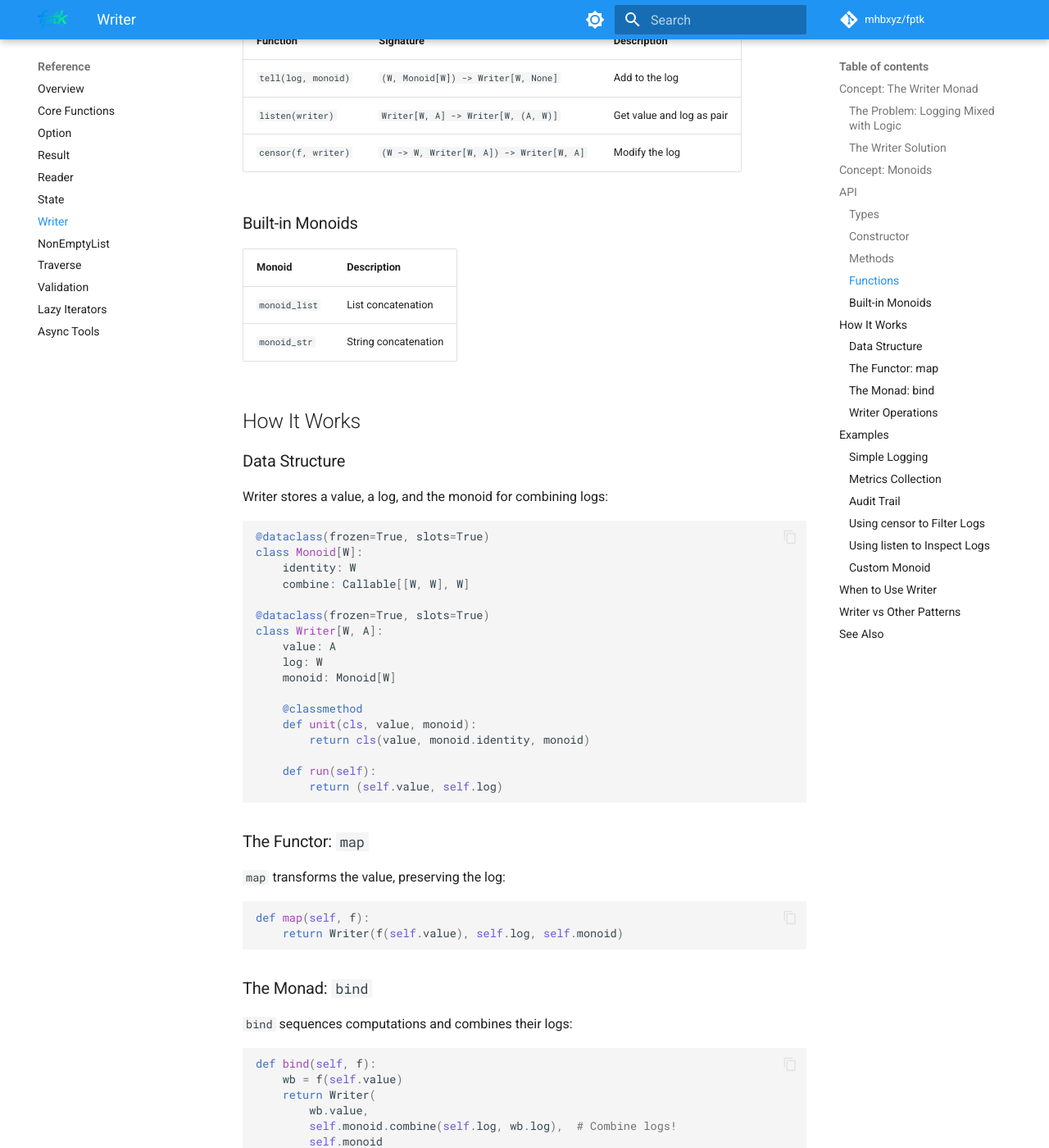
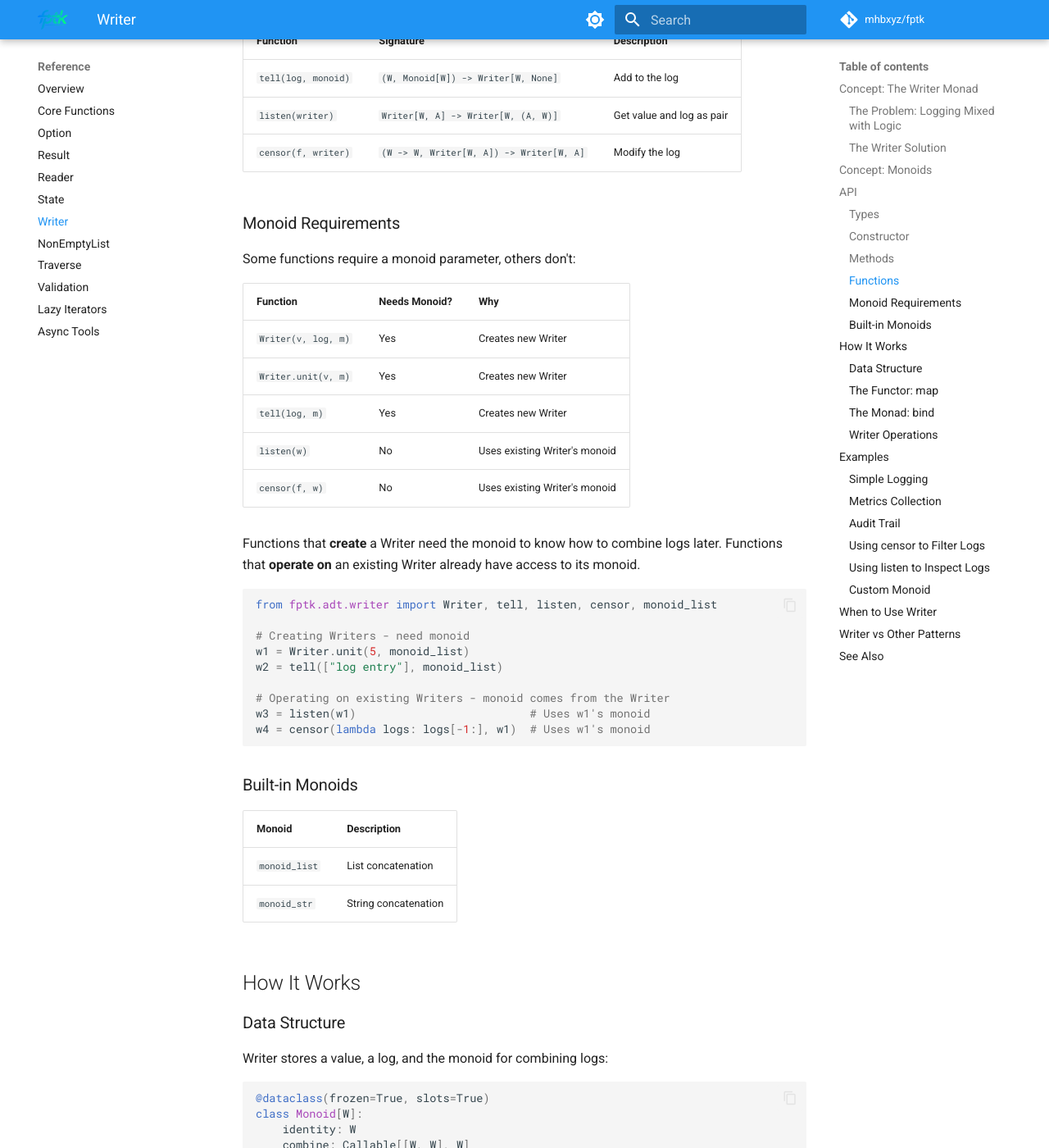
Before and after one commit to mhbxyz/fptk, an MkDocs documentation site: the page built from docs/reference/writer.md, in a window 1280 px wide and 1400 px high, scrolled down 3086 px. Shown: the whole window at 82% size. Built offline with MkDocs 1.6.1 and Material for MkDocs 9.7.7, drawn with Linux system fonts in a browser that asks for light colours; comment, search, counter and statistics services are not loaded.

Commit message:
docs: document Writer monoid requirements pattern
Explain why tell/unit need a monoid parameter while listen/censor don't:
functions that create Writers need the monoid, functions that operate
on existing Writers use the Writer's monoid.

Closes #15

````diff
--- a/docs/reference/writer.md
+++ b/docs/reference/writer.md
@@ -123,6 +123,32 @@ w = Writer(42, ["started"], monoid_list)
 | `tell(log, monoid)` | `(W, Monoid[W]) -> Writer[W, None]` | Add to the log |
 | `listen(writer)` | `Writer[W, A] -> Writer[W, (A, W)]` | Get value and log as pair |
 | `censor(f, writer)` | `(W -> W, Writer[W, A]) -> Writer[W, A]` | Modify the log |
+
+### Monoid Requirements
+
+Some functions require a monoid parameter, others don't:
+
+| Function | Needs Monoid? | Why |
+|----------|---------------|-----|
+| `Writer(v, log, m)` | Yes | Creates new Writer |
+| `Writer.unit(v, m)` | Yes | Creates new Writer |
+| `tell(log, m)` | Yes | Creates new Writer |
+| `listen(w)` | No | Uses existing Writer's monoid |
+| `censor(f, w)` | No | Uses existing Writer's monoid |
+
+Functions that **create** a Writer need the monoid to know how to combine logs later. Functions that **operate on** an existing Writer already have access to its monoid.
+
+```python
+from fptk.adt.writer import Writer, tell, listen, censor, monoid_list
+
+# Creating Writers - need monoid
+w1 = Writer.unit(5, monoid_list)
+w2 = tell(["log entry"], monoid_list)
+
+# Operating on existing Writers - monoid comes from the Writer
+w3 = listen(w1)                          # Uses w1's monoid
+w4 = censor(lambda logs: logs[-1:], w1)  # Uses w1's monoid
+```
 
 ### Built-in Monoids
 
````
